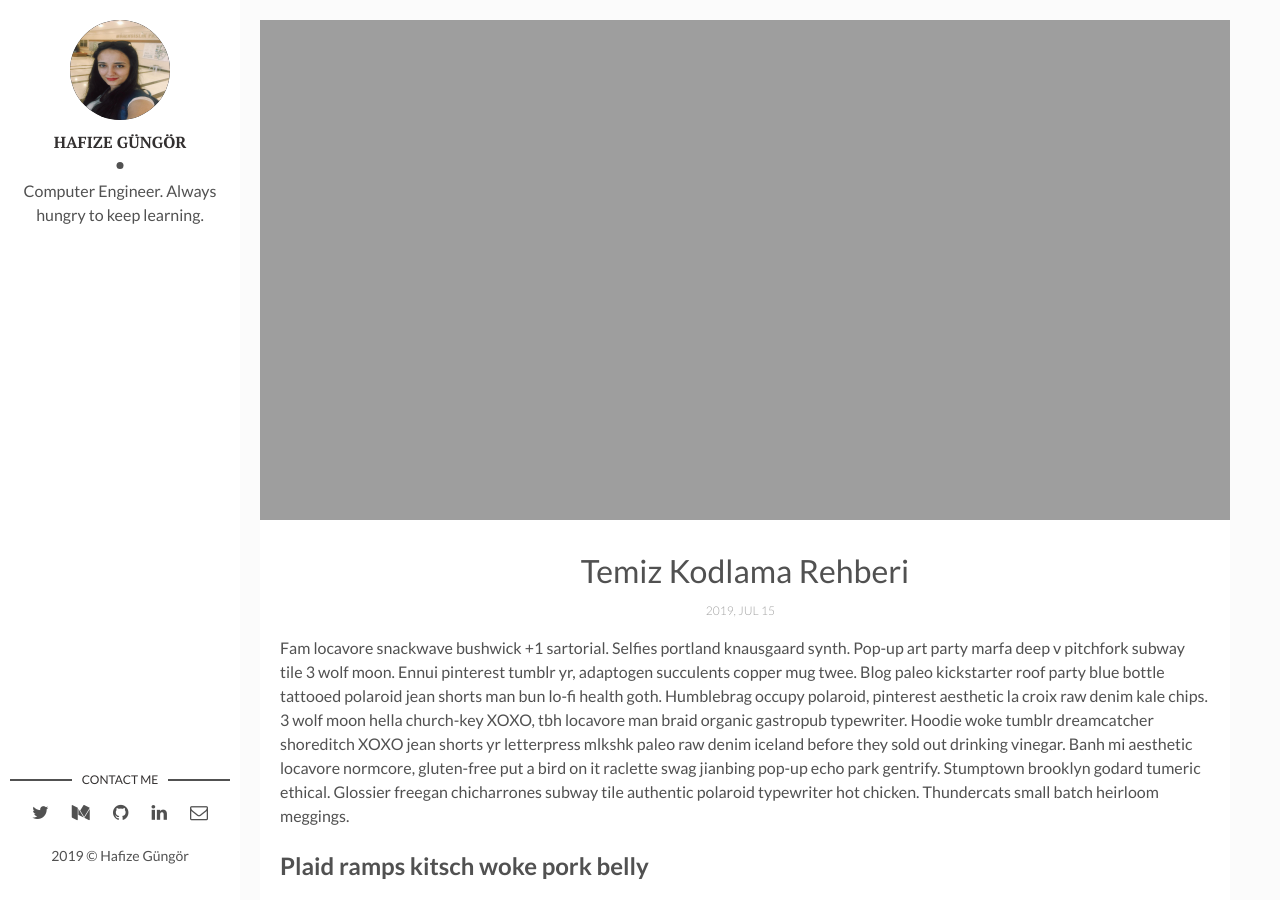
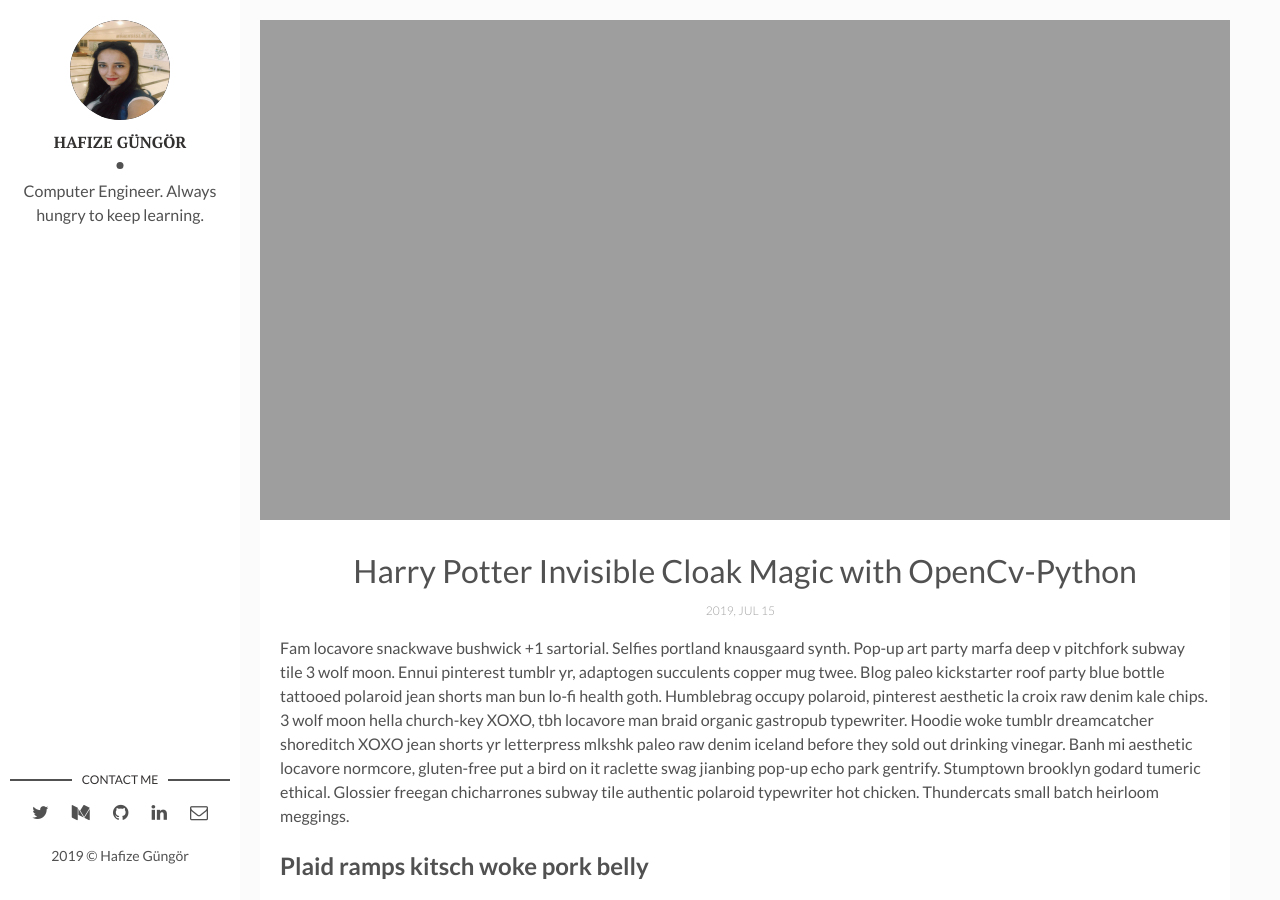
Before and after one commit to gungorhafize/gungorhafize.github.io1, a Jekyll site: the page built from _posts/2019-07-15-clean-code-rehberi.markdown, in a window 1280 px wide and 900 px high. Built offline with Jekyll 4.4.1, drawn with Linux system fonts in a browser that asks for light colours; comment, search, counter and statistics services are not loaded; some of the changed text lies outside the part shown.

Commit message:
Update 2019-07-15-clean-code-rehberi.markdown

```diff
--- a/_posts/2019-07-15-clean-code-rehberi.markdown
+++ b/_posts/2019-07-15-clean-code-rehberi.markdown
@@ -1,12 +1,12 @@
 ---
 layout: post
-title: Temiz Kodlama Rehberi
+title: Harry Potter Invisible Cloak Magic with OpenCv-Python
 date: 2019-07-15 13:32:20 +0300
 description: You’ll find this post in your `_posts` directory. Go ahead and edit it and re-build the site to see your changes. # Add post description (optional)
 img: cl.jpg
  # Add image post (optional)
 fig-caption: # Add figcaption (optional)
-tags: [Clean-coding, TemizKodlama]
+tags: [Harry Potter, Invisible cloak, opencv, python]
 ---
 Fam locavore snackwave bushwick +1 sartorial. Selfies portland knausgaard synth. Pop-up art party marfa deep v pitchfork subway tile 3 wolf moon. Ennui pinterest tumblr yr, adaptogen succulents copper mug twee. Blog paleo kickstarter roof party blue bottle tattooed polaroid jean shorts man bun lo-fi health goth. Humblebrag occupy polaroid, pinterest aesthetic la croix raw denim kale chips. 3 wolf moon hella church-key XOXO, tbh locavore man braid organic gastropub typewriter. Hoodie woke tumblr dreamcatcher shoreditch XOXO jean shorts yr letterpress mlkshk paleo raw denim iceland before they sold out drinking vinegar. Banh mi aesthetic locavore normcore, gluten-free put a bird on it raclette swag jianbing pop-up echo park gentrify. Stumptown brooklyn godard tumeric ethical. Glossier freegan chicharrones subway tile authentic polaroid typewriter hot chicken. Thundercats small batch heirloom meggings.
 
```
